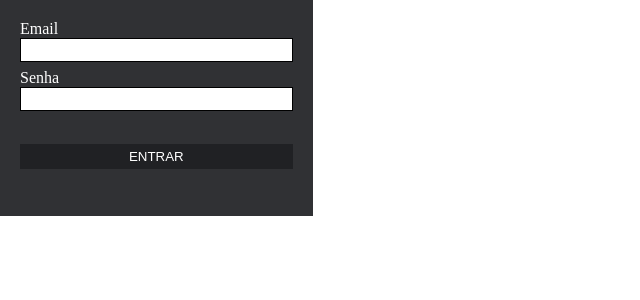
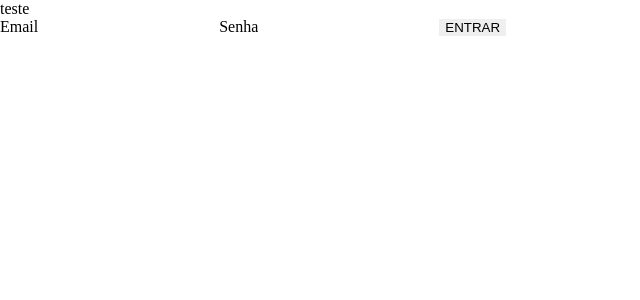
Before and after one commit to jvnsantos/crud_react_register-, a React (Create React App) app: page /login in a window 1280 px wide. Shown: the top 300 px of the page, without its empty margins (0-640 px from the left). Built offline with nearby package versions, Linux system fonts and the light colour scheme.

Commit message:
feat: removendo toda estilização

```diff
--- a/src/App.jsx
+++ b/src/App.jsx
@@ -1,13 +1,13 @@
 import { BrowserRouter, Route, Routes } from "react-router-dom";
-import Login from "./views/Login/Login";
-import Signup from "./views/Signup/Signup";
+import { Home, Signup, Login } from "./views";
 
 function App() {
   return (
     <BrowserRouter>
+      teste
       <Routes>
         <Route>
-          <Route element={<>HOME</>} path="/" />
+          <Route element={<Home />} path="/" />
           <Route element={<Signup />} path="/signup" />
           <Route element={<Login />} path="/login" />
         </Route>
--- /dev/null
+++ b/src/views/Home/index.jsx
@@ -0,0 +1,10 @@
+
+const Home = () => {
+  return (
+   <>
+   Rota: Home
+   </>
+  );
+};
+
+export default Home;
--- a/src/views/Login/Login.jsx
+++ b/src/views/Login/index.jsx
@@ -1,11 +1,10 @@
 import LoginForm from "../../components/Form/loginForm";
-import { Container } from "./styles";
 
 const Login = () => {
   return (
-    <Container>
+    <>
       <LoginForm />
-    </Container>
+    </>
   );
 };
 
--- a/src/views/Login/styles.js
+++ /dev/null
@@ -1,39 +0,0 @@
-import styled from "styled-components";
-import { COLORS } from "../../styles/Theme";
-
-export const Container = styled.div`
-  display: flex;
-  justify-content: center;
-  background-color: ${COLORS.cinza.claro};
-  width: fit-content;
-
-
-  form {
-    display: flex;
-    flex-direction: column;
-    margin: 20px;
-
-    label {
-      color: ${COLORS.branco.default};
-    }
-
-    input {
-      border: 1px solid black;
-      outline: 0;
-      width: 20em;
-      height: 20px;
-      margin-bottom: 0.5em;
-    }
-
-    button {
-      margin: 2em 0;
-      height: 25px;
-      color: ${COLORS.branco.default};
-      background-color: ${COLORS.cinza.escuro};
-
-      :hover{
-          cursor: pointer;
-      }
-    }
-  }
-`;
--- a/src/views/Signup/Signup.jsx
+++ /dev/null
@@ -1,14 +0,0 @@
-import SignupForm from "../../components/Form/singupForm";
-import { Container, Content } from "./styles";
-
-const Signup = () => {
-  return (
-    <Container>
-      <Content>
-        <SignupForm />
-      </Content>
-    </Container>
-  );
-};
-
-export default Signup;
--- /dev/null
+++ b/src/views/Signup/index.jsx
@@ -0,0 +1,11 @@
+import SignupForm from "../../components/Form/singupForm";
+
+const Signup = () => {
+  return (
+    <>
+      <SignupForm />
+    </>
+  );
+};
+
+export default Signup;
--- a/src/views/Signup/styles.js
+++ /dev/null
@@ -1,47 +0,0 @@
-import styled from "styled-components";
-import { background } from "../../assets";
-import { COLORS } from "../../styles/Theme";
-
-export const Container = styled.div`
-background-image: url("static/images/bg.jpg") ;
-background-repeat: no-repeat;
-background-size: cover;
-height: 100vh;
-`;
-
-export const Content = styled.div`
-  width: 50%;
-  height: 100%;
-  display: flex;
-  align-items: center;
-  justify-content: center;
-  form {
-    background-color: ${COLORS.cinza.claro};
-    width: 50%;
-    display: flex;
-    flex-direction: column;
-
-    label {
-      color: ${COLORS.branco.default};
-    }
-
-    input {
-      border: 1px solid black;
-      outline: 0;
-      width: 20em;
-      height: 20px;
-      margin-bottom: 0.5em;
-    }
-
-    button {
-      margin: 2em 0;
-      height: 25px;
-      color: ${COLORS.branco.default};
-      background-color: ${COLORS.cinza.escuro};
-
-      :hover {
-        cursor: pointer;
-      }
-    }
-  }
-`;
--- /dev/null
+++ b/src/views/index.js
@@ -0,0 +1,5 @@
+import { default as Login } from "./Login";
+import { default as Signup } from "./Signup";
+import { default as Home } from "./Home/";
+
+export { Login, Signup, Home };
```
